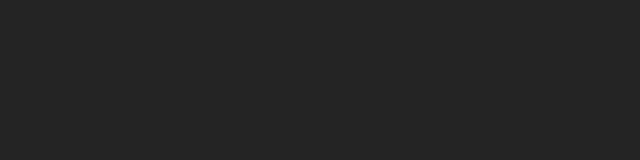
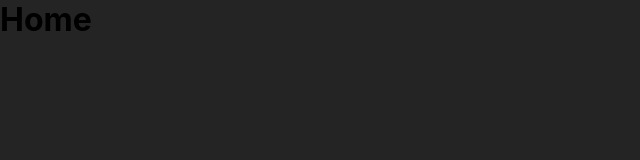
Before and after one commit to luis-garbelotti/my-app-front, a React (Create React App) app: page /home in a window 1280 px wide. Shown: the top 160 px of the page, without its empty margins (0-640 px from the left). Built offline with nearby package versions, Linux system fonts and the light colour scheme.

Commit message:
feat: first home page render

```diff
--- a/package.json
+++ b/package.json
@@ -11,7 +11,6 @@
     "@testing-library/jest-dom": "^5.16.4",
     "@testing-library/react": "^13.2.0",
     "@testing-library/user-event": "^13.5.0",
-    "@types/jest": "^27.5.1",
     "@types/node": "^16.11.34",
     "@types/react": "^18.0.9",
     "@types/react-dom": "^18.0.3",
--- a/src/App.tsx
+++ b/src/App.tsx
@@ -2,6 +2,7 @@
 import './App.css';
 import SignUp from './pages/SignUp/SignUp';
 import SignIn from './pages/SignIn/SignIn';
+import Home from './pages/Home/Home';
 import { AlertProvider } from './contexts/AlertContext';
 import Alert from './components/Alert/Alert';
 
@@ -12,7 +13,7 @@
         <Routes>
           <Route path='/' element={<SignIn />} />
           <Route path='/signup' element={<SignUp />} />
-          <Route path='/home' />
+          <Route path='/home' element={<Home />}/>
         </Routes>
       </BrowserRouter>
       <Alert />
--- /dev/null
+++ b/src/pages/Home/Home.tsx
@@ -0,0 +1,5 @@
+export default function Home() {
+  return(
+    <h1>Home</h1>
+  )
+}
--- a/src/pages/SignIn/SignIn.tsx
+++ b/src/pages/SignIn/SignIn.tsx
@@ -167,7 +167,7 @@
           }
 
           <Box component="div" onClick={() => navigate('/signup')} sx={style.login}>
-            Cadastre-se.
+            Cadastre-se
           </Box>
         </Form>
       </Container>
```
Also changed, not shown: 1 other file (tests, documents, lock files or other folders).
